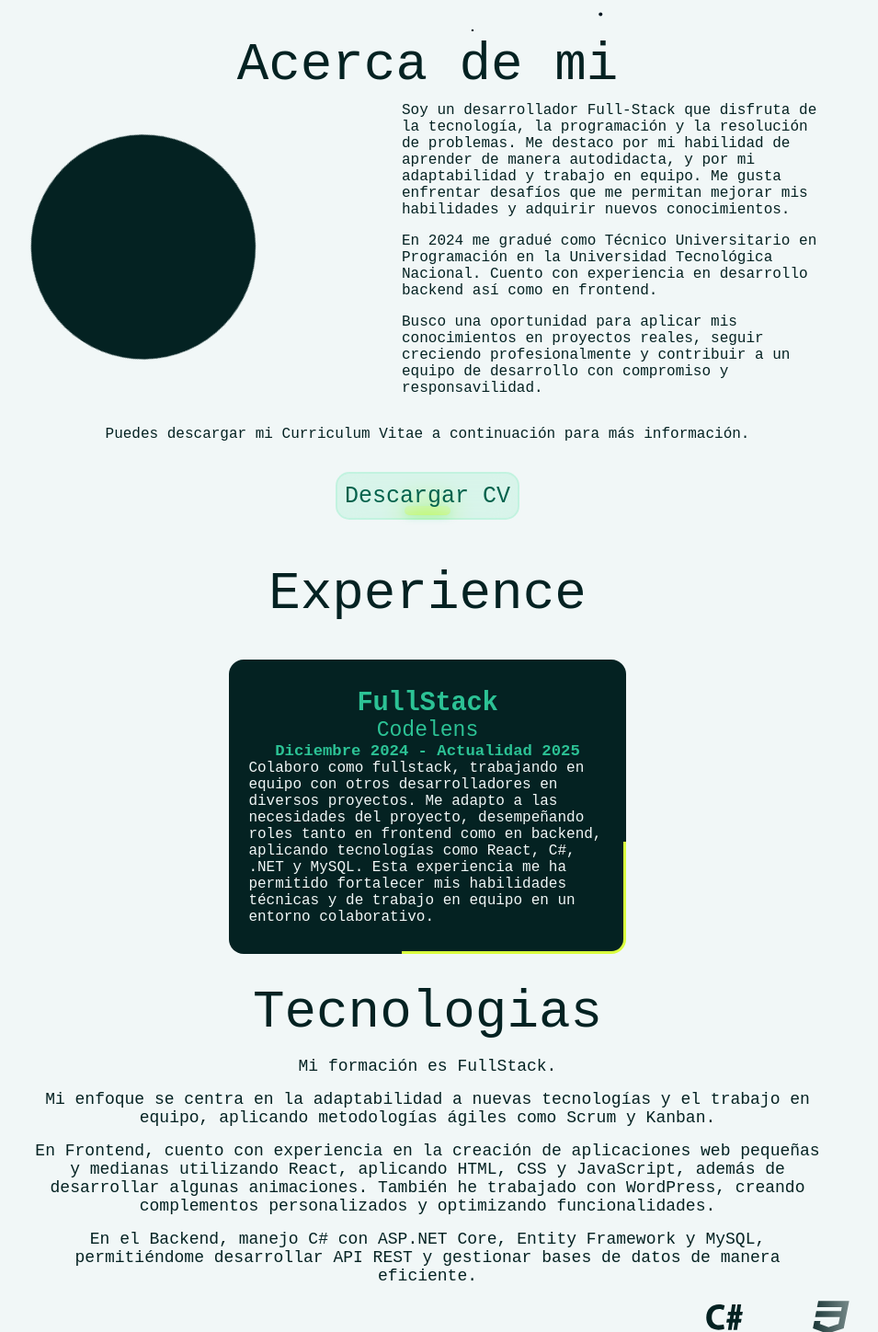
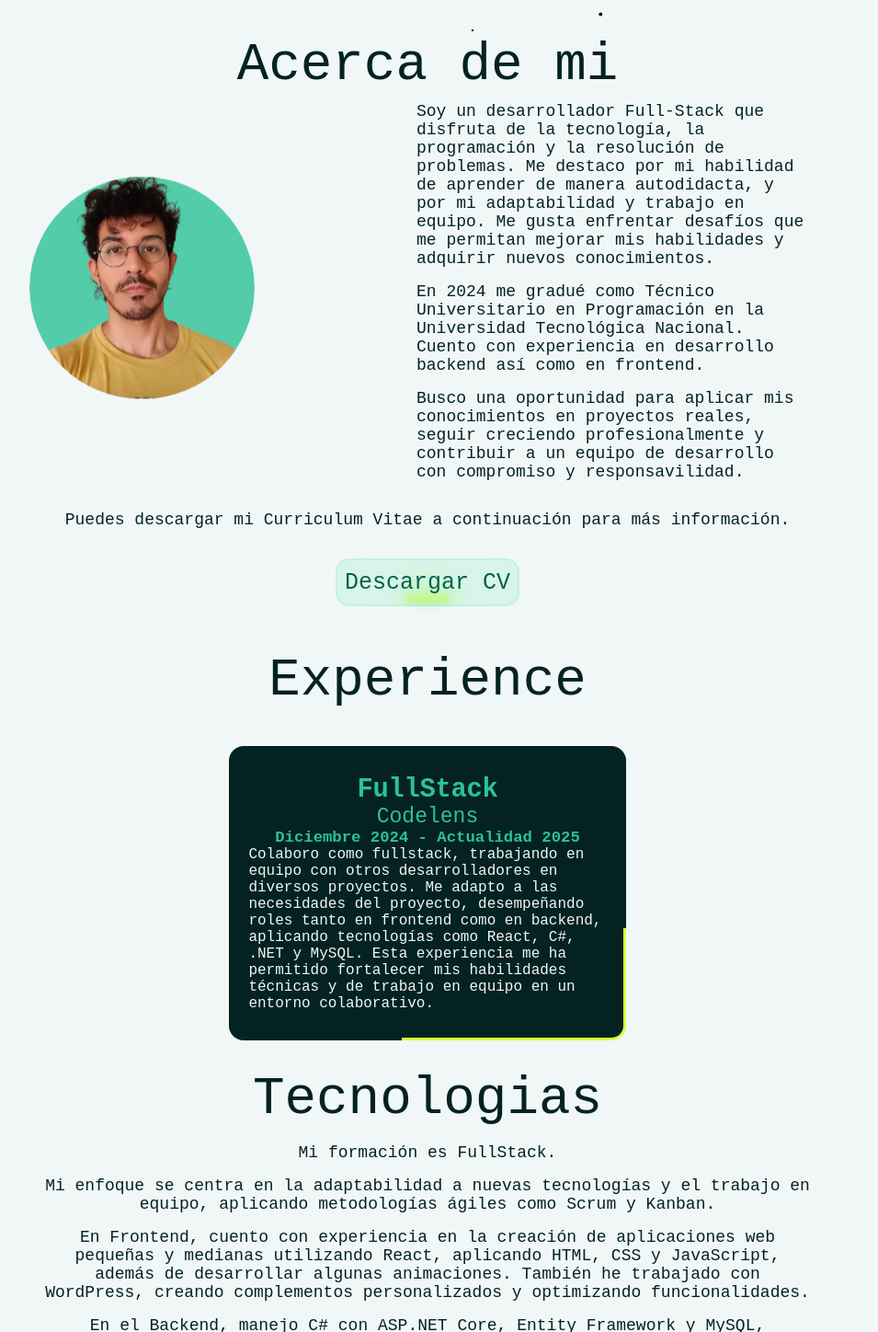
Before and after one commit to N-Rem/Portfolio_Nicolas_Romero_Barrios, a React (Vite) app: page / in a window 1280 px wide. Shown: the part 762-2210 px from the top of the page at 92% size, without its empty margins (175-1130 px from the left). Built offline with nearby package versions, Linux system fonts and the light colour scheme.

Commit message:
add 404 and fix css

```diff
--- a/src/component/buttons/ButtonCv.jsx
+++ b/src/component/buttons/ButtonCv.jsx
@@ -2,16 +2,15 @@ import React from "react";
 import PropTypes from "prop-types";
 import './button.css'
 
-const ButtonCv = ({ text }) => {
-  const buttonHandler = () => {
-    console.log("fucnionando...");
-  };
+const ButtonCv = ({ text, onButtonHandler }) => {
+  const buttonHandler = () => onButtonHandler();
 
   return <div className="button" onClick={buttonHandler}><span className="btn-text">{text}</span></div>;
 };
 
 ButtonCv.propTypes = {
   text: PropTypes.string.isRequired,
+  onButtonHandler:PropTypes.func
 };
 
 export default ButtonCv;
--- a/src/component/cardExp/cardExp.css
+++ b/src/component/cardExp/cardExp.css
@@ -172,10 +172,12 @@ h2.title2:hover::before {
 
 
 }
+
 .left-arrow:active {
     transform : translateX(-110%);
     transition: transform 0.2s ease-in-out;
 }
+
 .left-arrow img:hover {
     transform : scale(1.1);
     transition: transform 0.2s ease-in-out;
@@ -188,10 +190,12 @@ h2.title2:hover::before {
     transform: translateX(0);
 
 }
+
 .right-arrow:active {
     transform : translateX(10%);
     transition: transform 0.2s ease-in-out;
 }
+
 .right-arrow img:hover {
     transform : scale(1.1);
     transition: transform 0.2s ease-in-out;
@@ -201,12 +205,12 @@ h2.title2:hover::before {
 .left-arrow button {
     background: none;
     border    : none;
-    cursor: pointer;
+    cursor    : pointer;
 }
 
 .right-arrow img,
 .left-arrow img {
-    width: clamp(2rem, 2vw + 2rem, 4.188rem);
+    width : clamp(2rem, 2vw + 2rem, 4.188rem);
     cursor: pointer;
 }
 
@@ -219,3 +223,10 @@ h2.title2:hover::before {
         left: calc(50% + max(20vw, 36vw));
     }
 }
+
+@media(max-width: 550px) {
+
+    .first-container {
+        height : clamp(15rem, 15vw + 15rem, 30rem);
+    }
+}
--- a/src/pages/aboutMe/About.jsx
+++ b/src/pages/aboutMe/About.jsx
@@ -15,7 +15,7 @@ const About = () => {
       <h2 id="about">{sectionAbout.title}</h2>
       <div className="about-container flex-container-row">
         <div className="photo-container">
-          <img alt="my-photo" src="../imgs/photo-redona.svg" />
+          <img alt="my-photo" src="../imgs/photo-about.svg" />
         </div>
         <div className="content-container flex-container-column">
           <p>{sectionAbout.paragraf1}</p>
--- a/src/pages/aboutMe/about.css
+++ b/src/pages/aboutMe/about.css
@@ -1,12 +1,12 @@
-@keyframes spin {
+@keyframes float {
     0% {
-        transform: rotate(0deg);
-        /* Inicio: sin rotación */
+        transform: translateY(0px);
     }
-
+    50% {
+        transform: translateY(-9px);
+    }
     100% {
-        transform: rotate(360deg);
-        /* Fin   : rotación completa */
+        transform: translateY(0px); /* Vuelve a la posición original */
     }
 }
 
@@ -48,7 +48,7 @@
     margin   : 0;
     width    : clamp(8.5rem, 8.5vw + 8.5rem, 16.3rem);
     height   : auto;
-    animation: spin 2s linear infinite;
+    animation: float 2s linear infinite;
 }
 
 .photo-container img {
@@ -67,15 +67,17 @@
     gap        : 1rem;
     padding    : 0;
 
+    padding-left: 1rem;
+    padding-right: 1rem;
+
     width : clamp(16rem, 16vw + 16rem, 32rem);
     height: auto;
 }
 
 .content-container p {
-    font-size : clamp(.5rem, .6vw + .6rem, 1rem);
+    /* font-size : clamp(.5rem, .6vw + .6rem, 1rem); */
     word-wrap : break-word;
     text-align: left;
-
     max-width: 100%;
 
 }
@@ -96,7 +98,7 @@
     gap:2rem;
 }
 .buttonCv-container p{
-    font-size : clamp(.5rem, .6vw + .6rem, 1rem);
+    /* font-size : clamp(.5rem, .6vw + .6rem, 1rem); */
     text-align: center;
 }
 .buttonCv-container a{
--- a/src/pages/error404/NotFound.jsx
+++ b/src/pages/error404/NotFound.jsx
@@ -1,21 +1,23 @@
 import React, { useContext } from "react";
 import "./notFound.css";
 import { TranslationContext } from "/src/context/TranslationContext.jsx";
+import ButtonCv from "/src/component/buttons/ButtonCv.jsx";
+import { useNavigate } from "react-router-dom";
 
 const NotFound = () => {
   const { section404 } = useContext(TranslationContext);
+  const navigate = useNavigate();
 
-  return (
-    <div className="error-container">
+    return (
+    <div className="error-container flex-container-column">
       <div>
-        <div className="msj-container">
+        <div className="msj-container flex-container-column">
           <h1>{section404.title}</h1>
           <p>{section404.subTitle}</p>
           <p>{section404.paragraf}</p>
+          <ButtonCv text={section404.btn} onButtonHandler={() => navigate('/')} />
         </div>
-        <div className="button-container">{section404.btn}</div>
       </div>
-      {/* <img src={errorImg} alt="Error 404" className="bg-image" /> */}
     </div>
   );
 };
--- a/src/pages/error404/notFound.css
+++ b/src/pages/error404/notFound.css
@@ -5,4 +5,30 @@
     background-size: cover;
     background-position: center;
     background-repeat: no-repeat;
+    padding: 1rem;
 }
+.msj-container{
+    gap: 1rem;
+
+}
+
+.msj-container p,
+.msj-container h1{
+    color: var(--white)
+}
+
+@media(max-width:930px){
+    .msj-container{
+        gap: .5rem;
+    }
+}@media(max-width:780px){
+    .msj-container{
+        gap: 3rem;
+    }
+}
+
+@media(max-width:370px){
+    .msj-container{
+        gap: 2rem;
+    }
+}
--- a/src/pages/technologies/technologies.css
+++ b/src/pages/technologies/technologies.css
@@ -12,6 +12,8 @@
     width: clamp(22rem, 32vw + 32rem, 54rem);
     gap: 1rem;
 
+    padding-left: 1rem;
+    padding-right: 1rem;
     margin: 0;
     text-align : center;
     white-space: wrap;
```
Also changed, not shown: public/imgs/photo-about.svg (added), public/imgs/photo-redona.svg (deleted).
